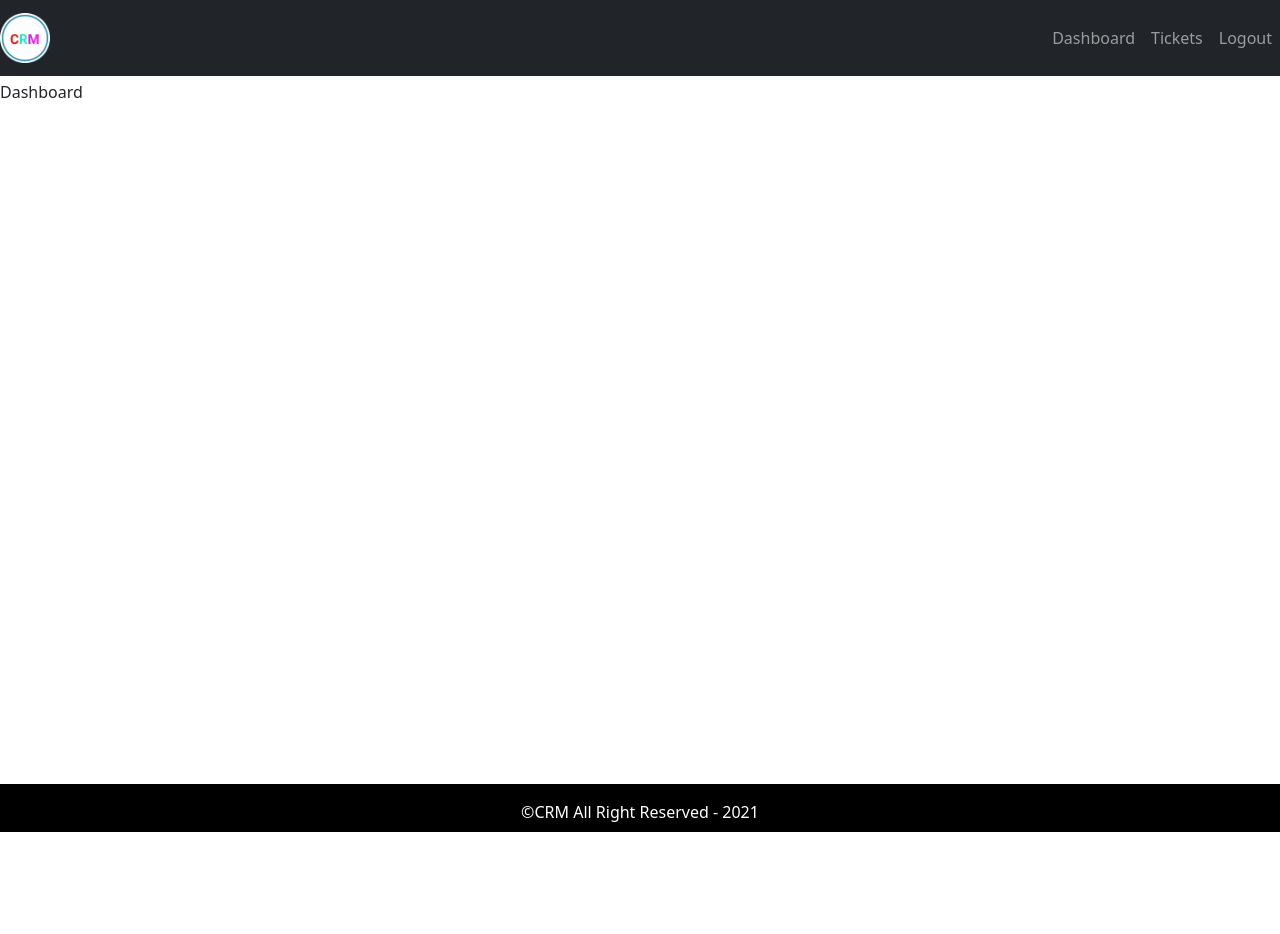
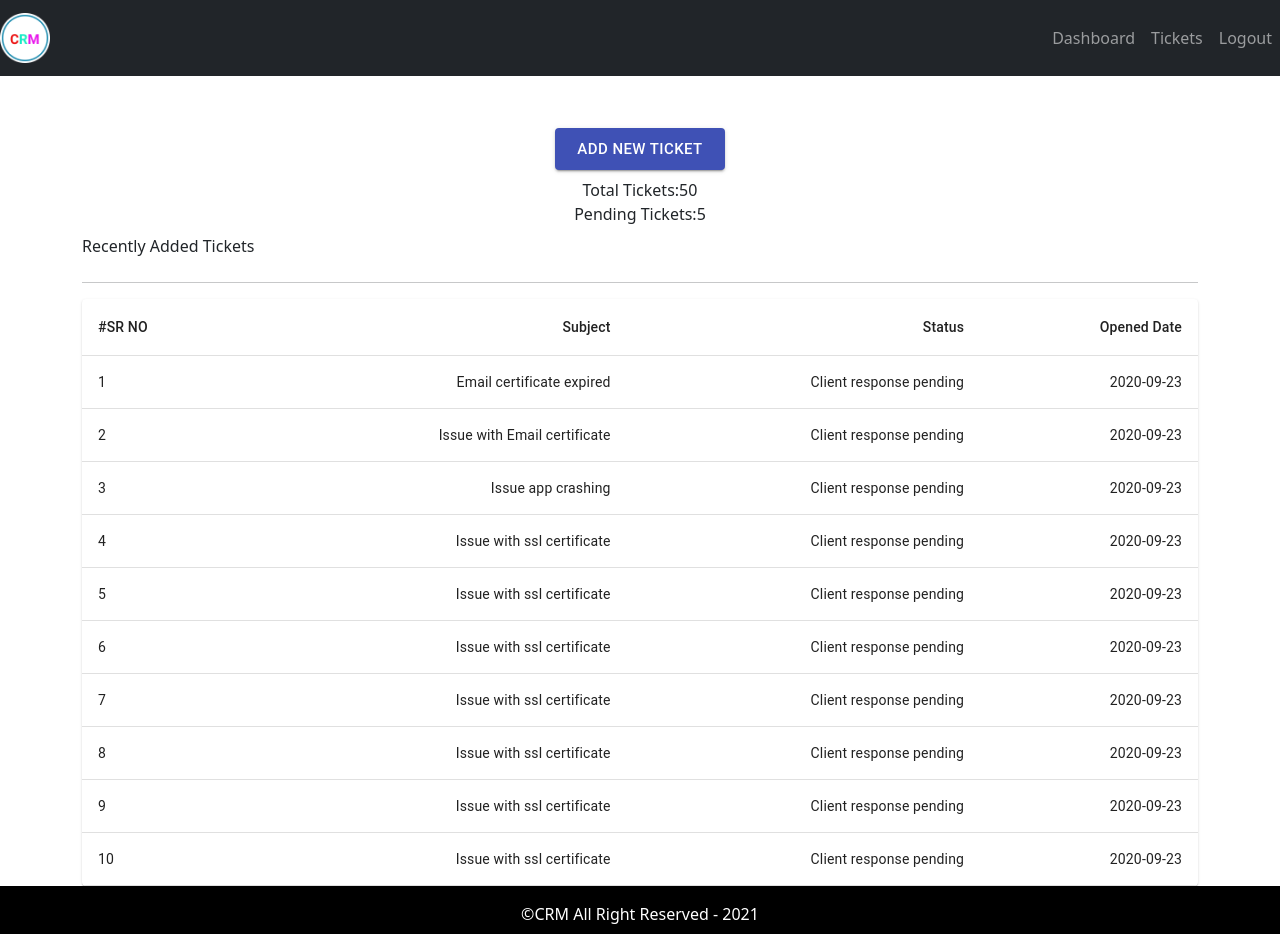
Before and after one commit to Abhimishra2424/crm-ticket-system-frontend, a React (Create React App) app: page / in a window 1280 px wide. Before the commit the page ends 832 px from the top, so only its background shows below. Built offline with nearby package versions, Linux system fonts and the light colour scheme.

Commit message:
added Ticket table ui

```diff
--- a/src/App.js
+++ b/src/App.js
@@ -2,12 +2,15 @@ import React from "react";
 import "./App.css";
 import { EntryPage } from "./page/EntryPage/EntryPage";
 import { DefaultLayout } from "./layout/DefaultLayout";
+import { Dashboard } from "./page/Dashboard/Dashboard";
 
 function App() {
   return (
     <div className="App">
       {/* <EntryPage /> */}
-      <DefaultLayout>Dashboard</DefaultLayout>
+      <DefaultLayout>
+        <Dashboard />
+      </DefaultLayout>
     </div>
   );
 }
--- /dev/null
+++ b/src/assets/data/dummytickets.json
@@ -0,0 +1,79 @@
+[
+    {
+        "id": 1,
+        "subject": "Email   certificate expired",
+        "status": "Client response pending",
+        "addedAt": "2020-09-23",
+        "history": [
+            {
+                "date": "20-10-10",
+                "message": "sjflsjl",
+                "messageBy": "client"
+            },
+            {
+                "date": "20-10-10",
+                "message": "sjflsjl",
+                "messageBy": "operator"
+            },
+            {
+                "date": "20-10-10",
+                "message": "sjflsjl",
+                "messageBy": "client"
+            }
+        ]
+    },
+    {
+        "id": 2,
+        "subject": "Issue with Email certificate",
+        "status": "Client response pending",
+        "addedAt": "2020-09-23"
+    },
+    {
+        "id": 3,
+        "subject": "Issue app crashing",
+        "status": "Client response pending",
+        "addedAt": "2020-09-23"
+    },
+    {
+        "id": 4,
+        "subject": "Issue with ssl certificate",
+        "status": "Client response pending",
+        "addedAt": "2020-09-23"
+    },
+    {
+        "id": 5,
+        "subject": "Issue with ssl certificate",
+        "status": "Client response pending",
+        "addedAt": "2020-09-23"
+    },
+    {
+        "id": 6,
+        "subject": "Issue with ssl certificate",
+        "status": "Client response pending",
+        "addedAt": "2020-09-23"
+    },
+    {
+        "id": 7,
+        "subject": "Issue with ssl certificate",
+        "status": "Client response pending",
+        "addedAt": "2020-09-23"
+    },
+    {
+        "id": 8,
+        "subject": "Issue with ssl certificate",
+        "status": "Client response pending",
+        "addedAt": "2020-09-23"
+    },
+    {
+        "id": 9,
+        "subject": "Issue with ssl certificate",
+        "status": "Client response pending",
+        "addedAt": "2020-09-23"
+    },
+    {
+        "id": 10,
+        "subject": "Issue with ssl certificate",
+        "status": "Client response pending",
+        "addedAt": "2020-09-23"
+    }
+]
--- /dev/null
+++ b/src/components/TicketTable.js
@@ -0,0 +1,48 @@
+import React from "react";
+import { makeStyles } from "@material-ui/core/styles";
+import Table from "@material-ui/core/Table";
+import TableBody from "@material-ui/core/TableBody";
+import TableCell from "@material-ui/core/TableCell";
+import TableContainer from "@material-ui/core/TableContainer";
+import TableHead from "@material-ui/core/TableHead";
+import TableRow from "@material-ui/core/TableRow";
+import Paper from "@material-ui/core/Paper";
+
+const useStyles = makeStyles({
+  table: {
+    minWidth: 650,
+  },
+});
+
+export const TicketTable = ({ data }) => {
+  const classes = useStyles();
+
+  return (
+    <TableContainer component={Paper}>
+      <Table className={classes.table} aria-label="simple table">
+        <TableHead>
+          <TableRow>
+            <TableCell>#SR NO</TableCell>
+            <TableCell align="right">Subject</TableCell>
+            <TableCell align="right">Status</TableCell>
+            <TableCell align="right">Opened Date</TableCell>
+          </TableRow>
+        </TableHead>
+        <TableBody>
+          {data.length
+            ? data.map((row) => (
+                <TableRow key={row.id}>
+                  <TableCell component="th" scope="row">
+                    {row.id}
+                  </TableCell>
+                  <TableCell align="right">{row.subject}</TableCell>
+                  <TableCell align="right">{row.status}</TableCell>
+                  <TableCell align="right">{row.addedAt}</TableCell>
+                </TableRow>
+              ))
+            : "no data"}
+        </TableBody>
+      </Table>
+    </TableContainer>
+  );
+};
--- /dev/null
+++ b/src/page/Dashboard/Dashboard.js
@@ -0,0 +1,35 @@
+import { Button } from "@material-ui/core";
+import React from "react";
+import { Container, Row, Col } from "react-bootstrap";
+import { TicketTable } from "../../components/TicketTable";
+import data from "../../assets/data/dummytickets.json"
+
+export const Dashboard = () => {
+  return (
+    <Container>
+      <Row>
+        <Col className="text-center mt-5 mb-2">
+          <Button variant="contained" color="primary" size="large">
+            Add New Ticket
+          </Button>
+        </Col>
+      </Row>
+      <Row>
+        <Col className="text-center mb-2">
+          <div>Total Tickets:50</div>
+          <div>Pending Tickets:5</div>
+        </Col>
+      </Row>
+
+      <Row>
+        <Col className="mb-2">Recently Added Tickets</Col>
+      </Row>
+      <hr />
+      <Row>
+        <Col className="recent-ticket">
+            <TicketTable data={data} />
+        </Col>
+      </Row>
+    </Container>
+  );
+};
```
